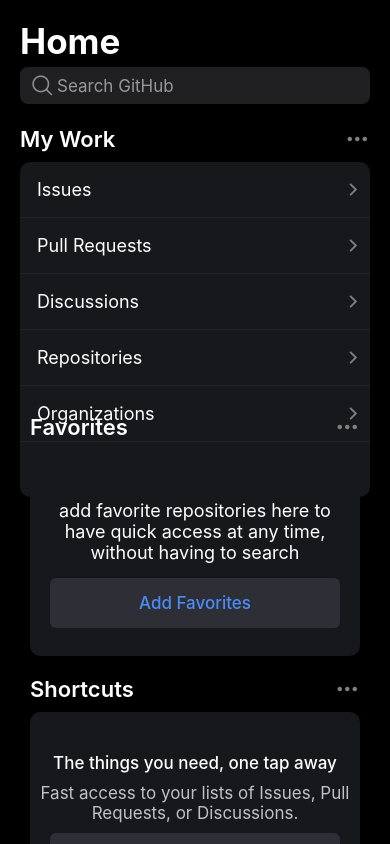
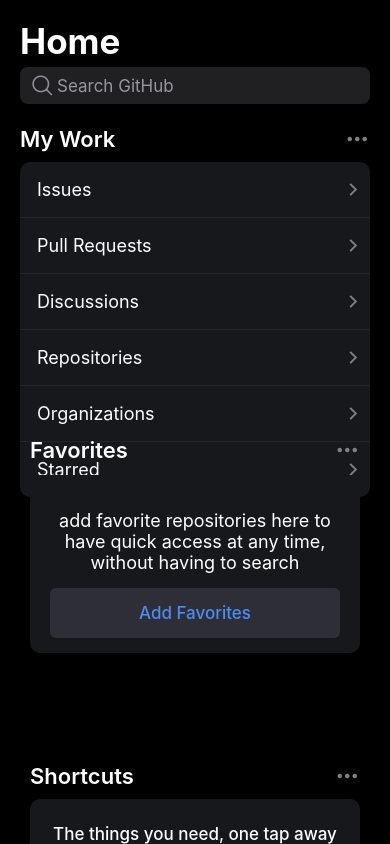
Before and after one commit to w5b/github-app-clone, a React Native app: screen / in a window 390 px wide. Built offline with nearby package versions, Linux system fonts and the light colour scheme.

Commit message:
consistant across devices

```diff
--- a/App.js
+++ b/App.js
@@ -26,12 +26,12 @@
       <SafeAreaView style={{ flex: 1 }}>
         <ScrollView
           style={{
-            flex: 1,
             paddingHorizontal: 20,
             paddingVertical: 20,
+            height: "100%",
           }}
         >
-          <View style={{ flex: 1, justifyContent: "space-between" }}>
+          <View style={{ justifyContent: "center" }}>
             <View
               style={{
                 alignItems: "flex-start",
@@ -121,7 +121,7 @@
                 ></Ionicons>
               </View>
               <View style={[styles.area_item, { marginTop: 2 }]}>
-                <View style={{ flex: 1, justifyContent: "center" }}>
+                <View style={{ flex: 1, justifyContent: "flex-start" }}>
                   <Text style={[styles.item, { marginTop: 20 }]}>
                     add favorite repositories here to have quick access at any
                     time, without having to search
@@ -141,11 +141,11 @@
                   name="ellipsis-horizontal"
                 ></Ionicons>
               </View>
-              <View style={styles.area_item}>
+              <View style={[styles.area_item]}>
                 <Text
                   style={[
                     styles.item,
-                    { fontSize: 17, fontWeight: "500", margin: 5 },
+                    { fontSize: 17, fontWeight: "500", margin: 10 },
                   ]}
                 >
                   The things you need, one tap away
@@ -159,7 +159,9 @@
                   Fast access to your lists of Issues, Pull Requests, or
                   Discussions.
                 </Text>
-                <Pressable style={[styles.button, { marginTop: 5 }]}>
+                <Pressable
+                  style={[styles.button, { marginTop: 5, width: "90%" }]}
+                >
                   <Text style={[styles.button_text]}>Get Started</Text>
                 </Pressable>
               </View>
@@ -192,10 +194,8 @@
 
   favorites_container: {
     flex: 1,
-
     marginHorizontal: 10,
-    marginBottom: 20,
-    height: "30%",
+    marginBottom: 60,
   },
 
   favorites_wrapper: {
@@ -208,7 +208,7 @@
   shortcuts_container: {
     flex: 1,
     marginHorizontal: 10,
-    marginBottom: 20,
+    marginBottom: 60,
   },
 
   shortcuts_wrapper: {
@@ -267,9 +267,10 @@
   },
 
   area_item: {
-    flex: 1,
     backgroundColor: "#17181b",
     borderRadius: 10,
-    justifyContent: "center",
+    justifyContent: "flex-start",
+    alignItems: "center",
+    paddingVertical: 15,
   },
 });
```
